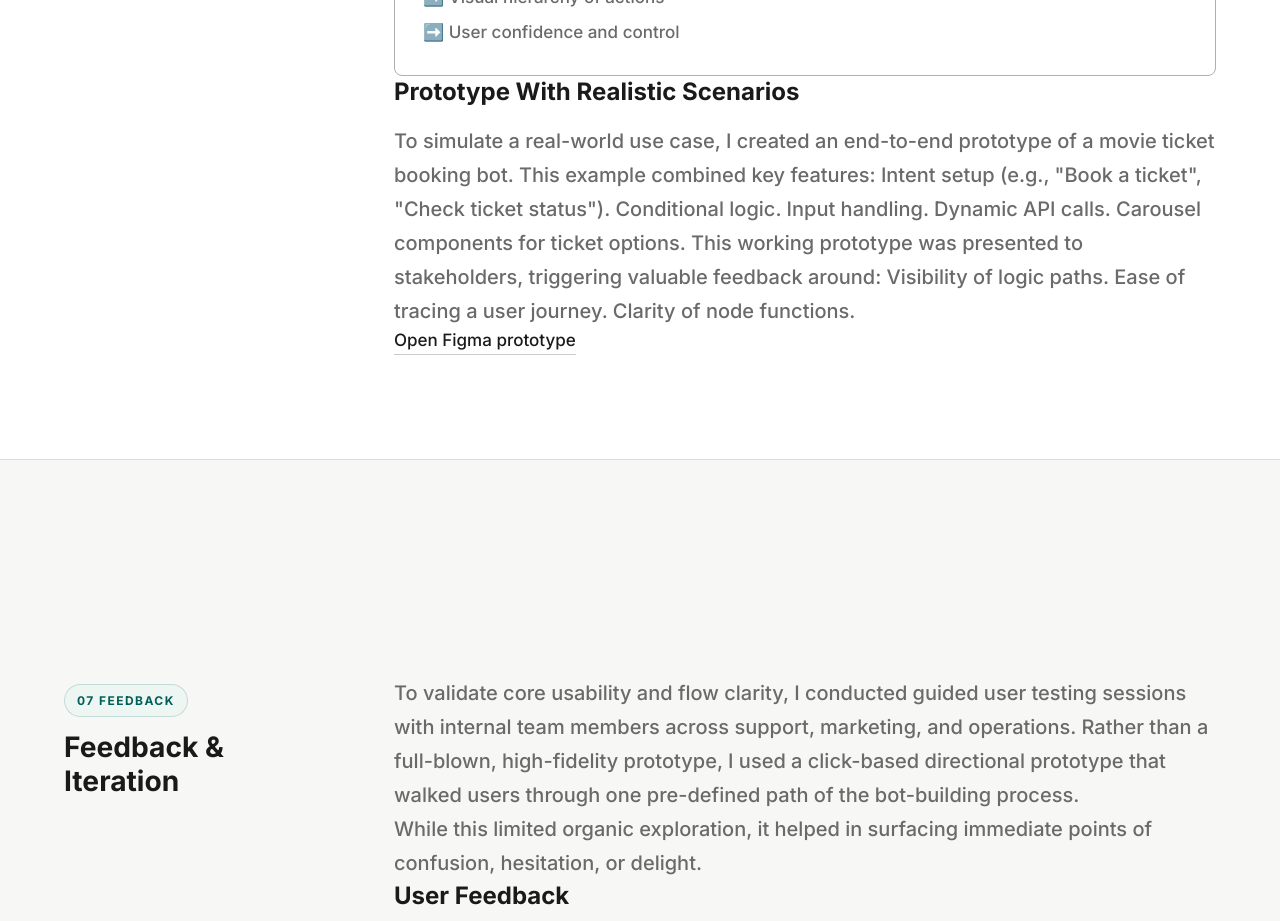
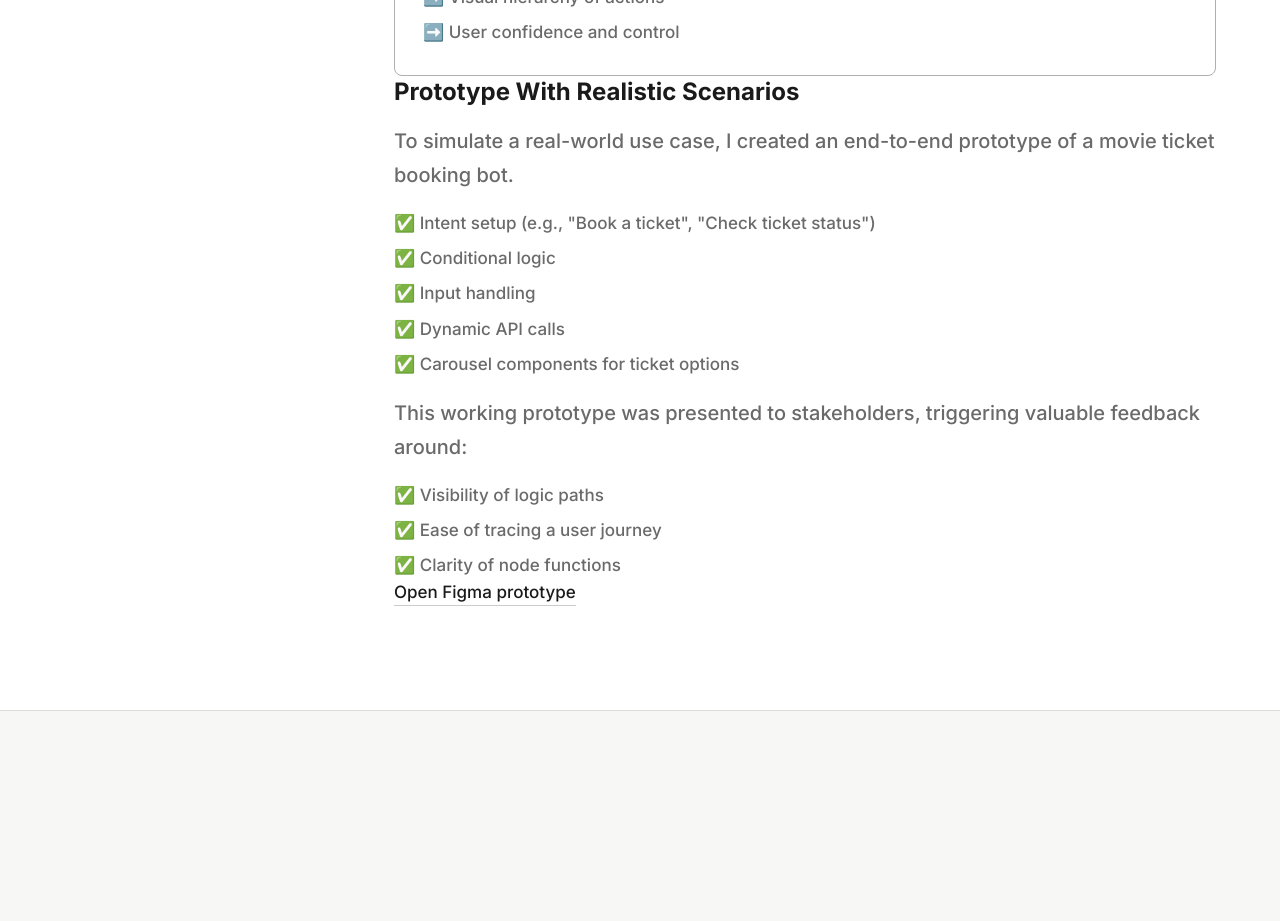
Before and after one commit to Johnley270/Personal-website, a React (Vite) app: page /bcf in a window 1280 px wide. Shown: the part 10340-11261 px from the top of the page. Built offline with nearby package versions, Linux system fonts and the light colour scheme; a web font is replaced by a local one.

Commit message:
Restructure Prototype section with features and feedback lists

```diff
--- a/src/data/caseStudies.js
+++ b/src/data/caseStudies.js
@@ -167,8 +167,20 @@ export const caseStudies = {
         ],
       },
     ],
-    prototype:
-      'To simulate a real-world use case, I created an end-to-end prototype of a movie ticket booking bot. This example combined key features: Intent setup (e.g., "Book a ticket", "Check ticket status"). Conditional logic. Input handling. Dynamic API calls. Carousel components for ticket options. This working prototype was presented to stakeholders, triggering valuable feedback around: Visibility of logic paths. Ease of tracing a user journey. Clarity of node functions.',
+    prototypeIntro: 'To simulate a real-world use case, I created an end-to-end prototype of a movie ticket booking bot.',
+    prototypeFeatures: [
+      '✅ Intent setup (e.g., "Book a ticket", "Check ticket status")',
+      '✅ Conditional logic',
+      '✅ Input handling',
+      '✅ Dynamic API calls',
+      '✅ Carousel components for ticket options',
+    ],
+    prototypeOutro: 'This working prototype was presented to stakeholders, triggering valuable feedback around:',
+    prototypeFeedbackPoints: [
+      '✅ Visibility of logic paths',
+      '✅ Ease of tracing a user journey',
+      '✅ Clarity of node functions',
+    ],
     prototypeLink:
       'https://www.figma.com/design/kxAmPLUAhrvs9ac9SbjtFB/BCF_for-embed?node-id=1-1188&t=1avwYKjAHm2XKs09-1',
     feedbackIntro: 'To validate core usability and flow clarity, I conducted guided user testing sessions with internal team members across support, marketing, and operations. Rather than a full-blown, high-fidelity prototype, I used a click-based directional prototype that walked users through one pre-defined path of the bot-building process.',
--- a/src/pages/CaseStudy.jsx
+++ b/src/pages/CaseStudy.jsx
@@ -381,7 +381,24 @@ function BcfCaseStudy({ onContactClick, study }) {
               </>
             )}
             <h3>Prototype With Realistic Scenarios</h3>
-            <p className="cs-copy-single">{study.prototype}</p>
+            <div className="cs-copy">
+              <p>{study.prototypeIntro}</p>
+              {study.prototypeFeatures && (
+                <ul className="cs-analysis-list">
+                  {study.prototypeFeatures.map((feature) => (
+                    <li key={feature}>{feature}</li>
+                  ))}
+                </ul>
+              )}
+              <p>{study.prototypeOutro}</p>
+              {study.prototypeFeedbackPoints && (
+                <ul className="cs-analysis-list">
+                  {study.prototypeFeedbackPoints.map((point) => (
+                    <li key={point}>{point}</li>
+                  ))}
+                </ul>
+              )}
+            </div>
             <a
               className="cs-text-link"
               href={study.prototypeLink}
```
